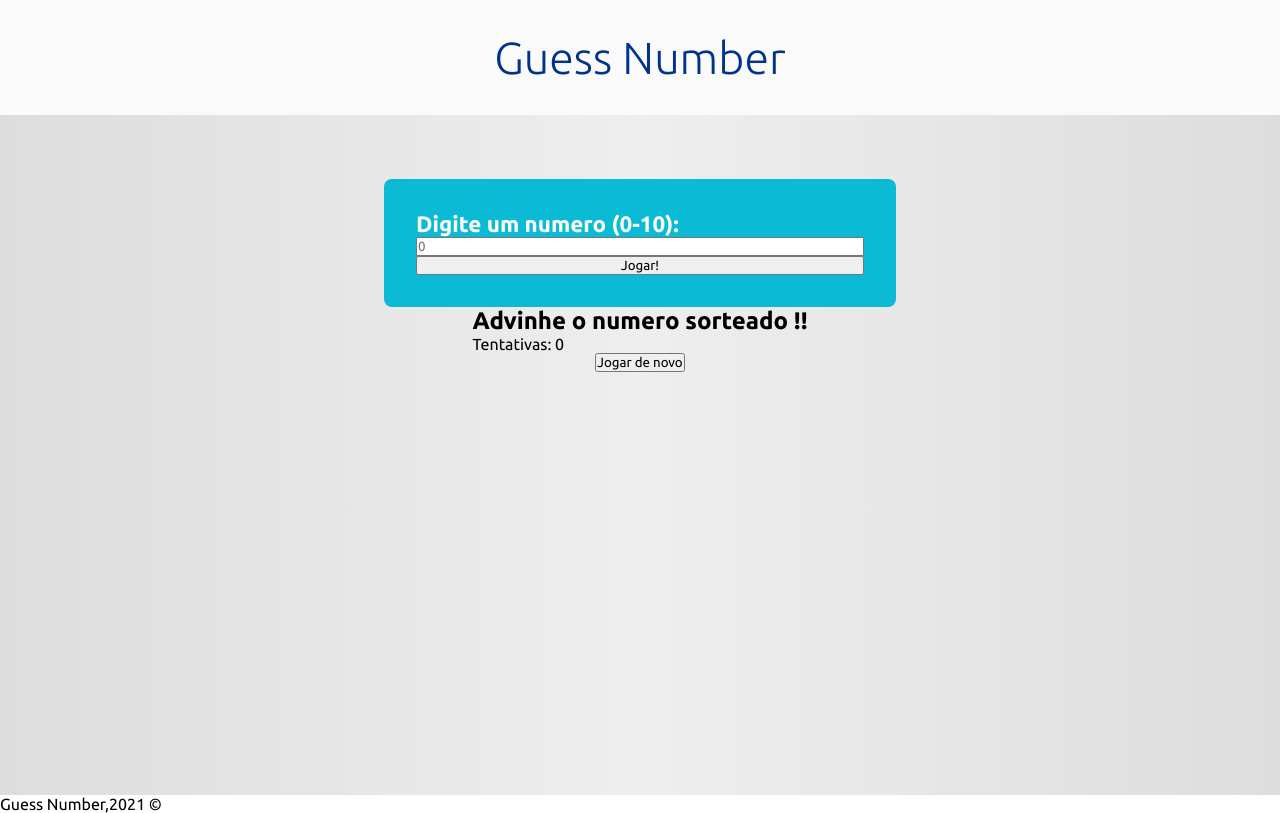
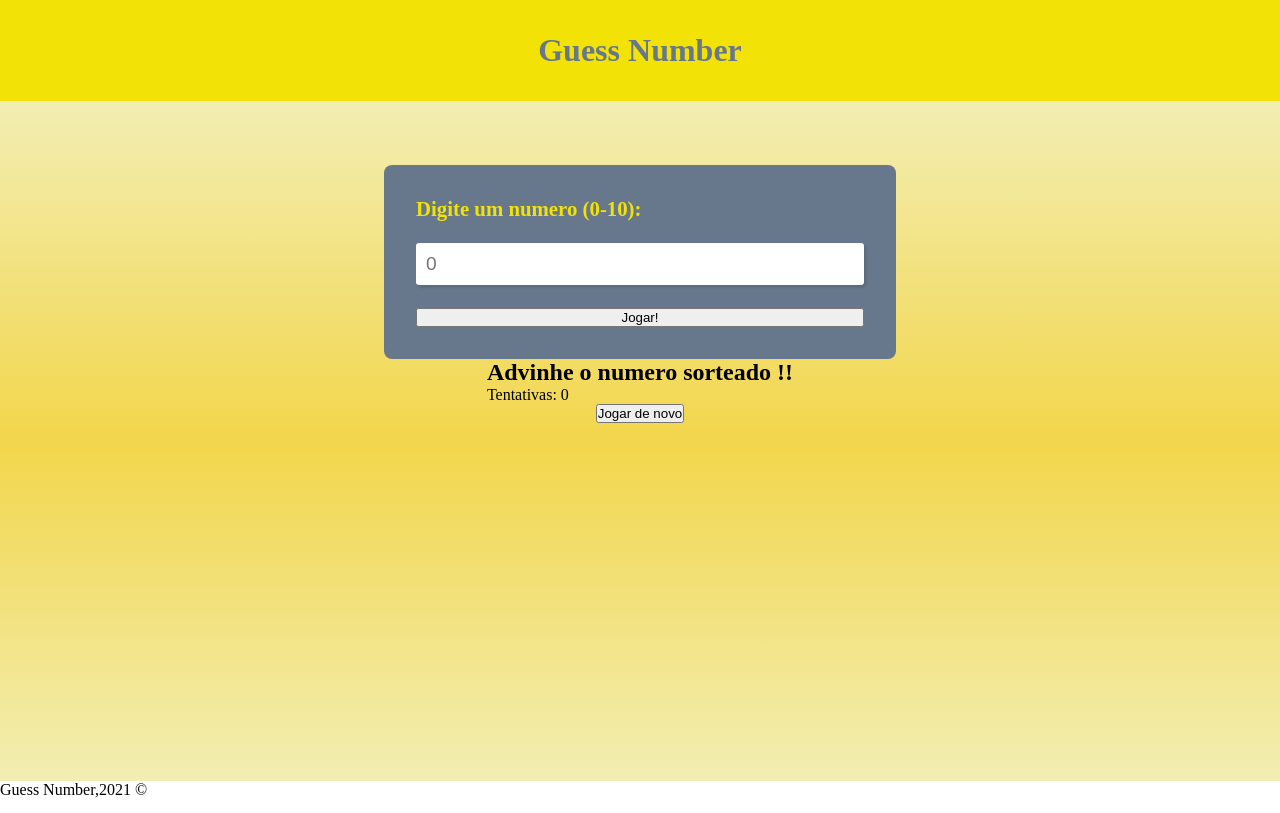
Before and after one commit to daddariob/gues-number, a plain HTML site: page index.html in a window 1280 px wide. Drawn offline with Linux system fonts and the light colour scheme.

Commit message:
Update style.css

```diff
--- a/style.css
+++ b/style.css
@@ -1,68 +1,68 @@
 @import url('https://fonts.googleapis.com/css2?family=Ubuntu:ital,wght@0,300;0,400;0,500;0,700;1,500;1,700&display=swap');
-/*Global =============== */
 
-:root{
-    --white: #fafafa;
-    --blue: #00348a;
-    --blue-light:#0bbbd6;
+*{
+    margin: 0;
+    padding: 0;
+    box-sizing: border-box;
+    font-family: 'ubuntu'sans-serif;
+    text-decoration: none;
 }
-*{
- margin: 0;
- padding: 0;
- box-sizing: border-box;
- font-family: 'ubuntu',sans-serif;
- text-decoration: none;
-}
-/*header*/
 
 header{
     width: 100%;
     text-align: center;
-    padding: 2em;
-    box-shadow: 0px 2px 4px 2px rgba(0,0,0,0.5);
-    background-color: var(--white);
+    padding: 2rem;
+    box-shadow: 0px 2px 4px 2px rgba(0, 0, 0, 0.5);
+    background-color:#F2E205;
 }
 
-header  a h1{
-color: var(--blue);
-font-size: 2.8em;
-font-weight: 300;
+header a h1{
+    color:#68788C ;
+    font-size: 300;
 }
 
 .container{
-    width:100%;
+    width: 100%;
     height: 85vh;
     display: flex;
     flex-direction: column;
     align-items: center;
     justify-content: flex-start;
-
-    background: linear-gradient(to right,#ddd,#eee,#ddd);
+    background: linear-gradient(#F2EEB3,#F2D64B,#f2eeb3);
 }
 
 .container form{
-    background:var(--blue-light);
+    background:#68788C ;
     display: flex;
     flex-direction: column;
     width: 40%;
-    padding: 2em;
+    padding: 2rem;
     margin-top: 5%;
-    border-radius: 0.5em;
+    border-radius: 0.5rem;
 }
 
 .container form label{
-    color: var(--white);
-    font-size: 1.4em;
+    color: #F2E205;
+    font-size: 1.3rem;
     font-weight: 600;
+
 }
 
-.contianer form input{
+.container form input{
     border: 0;
     outline: 0;
     margin: 5% 0px;
     padding: 10px;
     font-size: 1.2rem;
     font-weight: 300;
-    border-radius:0.2rem;
-    box-shadow: 2px 2px 2px 1px rgba(0,0,0,0.1);
+    border-radius: 0.2rem;
+    box-shadow: 2px 2px 2px 1px rgba(0, 0, 0, 0.1);
 }
+
+.container form input:focus {
+    box-shadow: inset 1px 2px 4px 2px rgba(0, 0, 0, 0.1);
+}
+
+.container form button{
+    cursor: pointer;
+}
```
